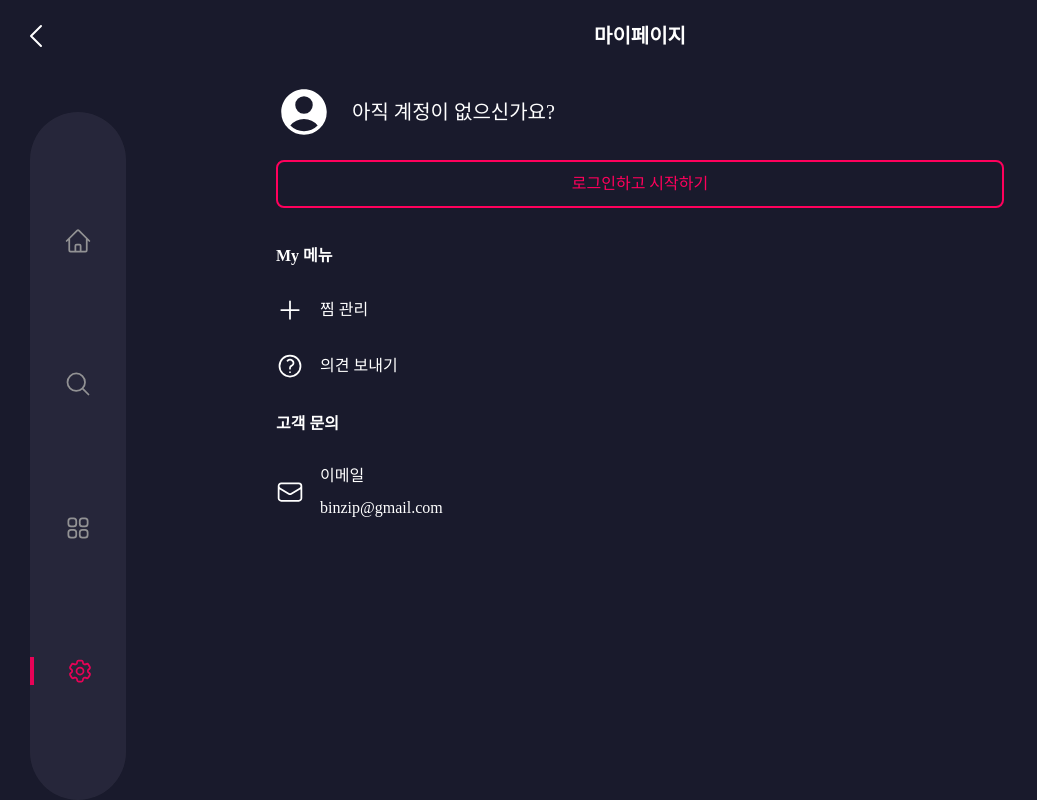
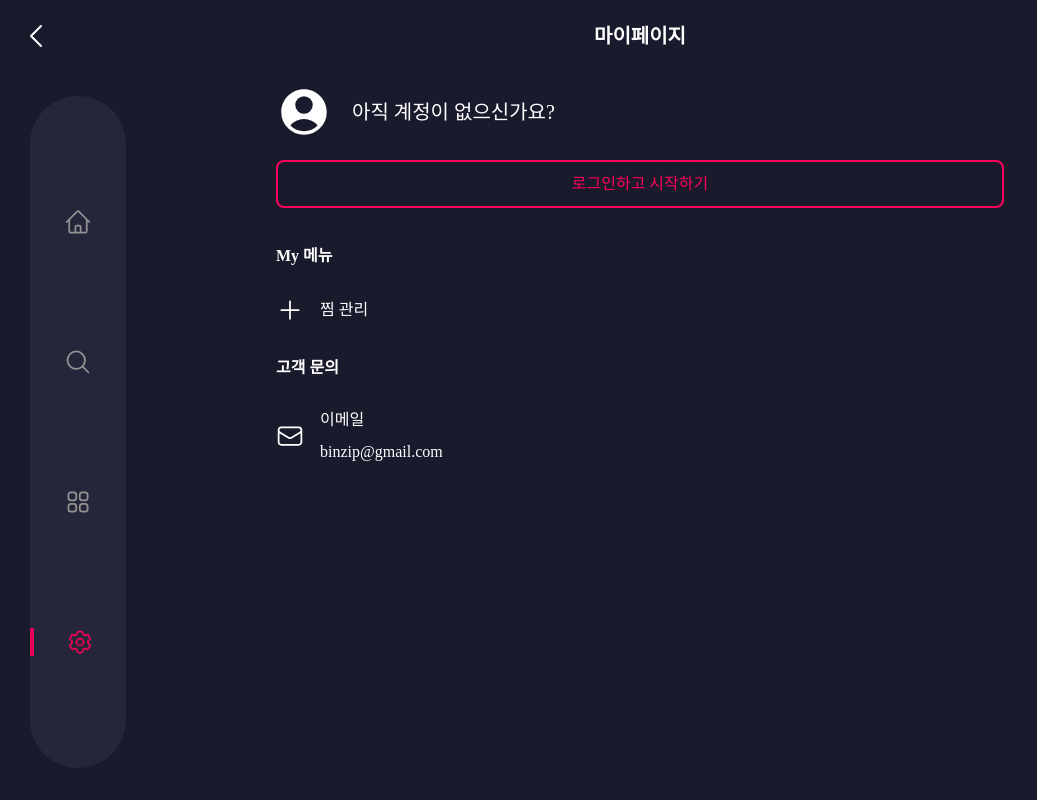
Before and after one commit to Jack42chj/binzip-next, a Next.js app: page /mypage in a window 1280 px wide. Shown: the whole page, without its empty margins (0-1037 px from the left). Built offline with nearby package versions, Linux system fonts and the light colour scheme; no server answers.

Commit message:
mypage & Tab bar Resize

```diff
--- a/src/app/(route)/mypage/_components/user-item.tsx
+++ b/src/app/(route)/mypage/_components/user-item.tsx
@@ -1,41 +1,23 @@
 import Image from "next/image";
 import Link from "next/link";
-
-const itemList = [
-    {
-        name: "찜 관리",
-        src: "/svg/plus.svg",
-        path: "/my-favorite",
-        alt: "like-icon",
-    },
-    {
-        name: "의견 보내기",
-        src: "/svg/qa.svg",
-        path: "/question",
-        alt: "qa-icon",
-    },
-];
 
 const UserItem = () => {
     return (
         <div className="w-full flex flex-col">
             <div className="flex flex-col justify-center gap-7 my-4">
                 <div className="text-white font-bold">My 메뉴</div>
-                {itemList.map((item) => (
                 <Link
                     className="cursor-pointer flex items-center gap-4 text-white"
-                        key={item.name}
-                        href={item.path}
+                    href="/my-favorite"
                 >
                     <Image
-                            alt={item.alt}
-                            src={item.src}
+                        alt="like-icon"
+                        src="/svg/plus.svg"
                         width={28}
                         height={28}
                     />
-                        {item.name}
+                    찜 관리
                 </Link>
-                ))}
             </div>
             <div className="flex flex-col justify-center gap-7 mt-4">
                 <div className="text-white font-bold">고객 문의</div>
--- a/src/app/_components/tab-bar.tsx
+++ b/src/app/_components/tab-bar.tsx
@@ -99,7 +99,7 @@ const TabBar = () => {
 
     return (
         <div className="z-40 w-full opacity-90 fixed bottom-5 flex justify-center rounded-full lg:w-24 lg:h-full lg:bottom-0 lg:left-2.5 lg:mt-28 lg:flex-col lg:justify-center">
-            <div className="w-full h-16 bg-secondary rounded-full mx-5 flex justify-evenly lg:flex-col lg:w-24 lg:h-full lg:mt-28">
+            <div className="w-full h-16 bg-secondary rounded-full mx-5 flex justify-evenly lg:flex-col lg:w-24 lg:h-full lg:mt-24 lg:mb-8">
                 {pathList.map((item) => (
                     <div
                         onClick={() => handleTabClick(item.path)}
```
Lines whose indentation alone changed are shown as unchanged.
